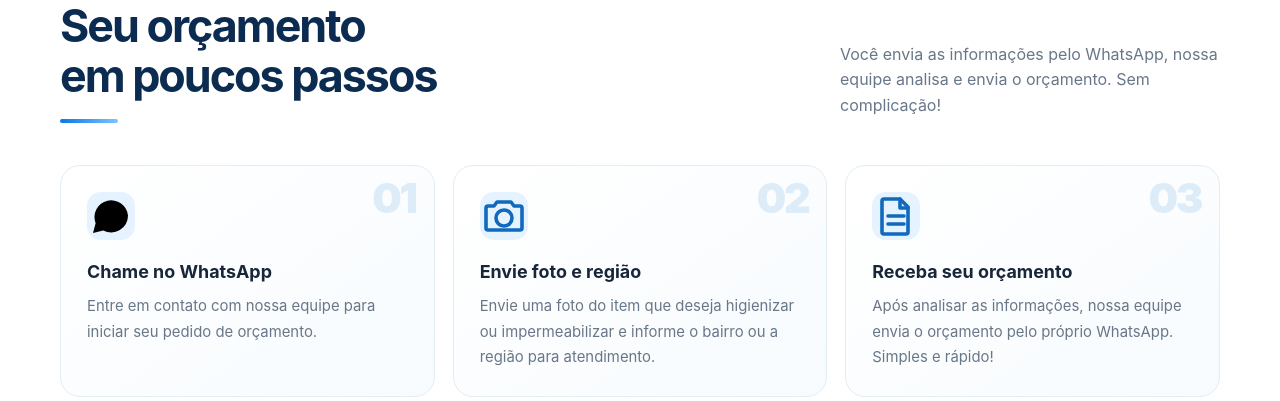
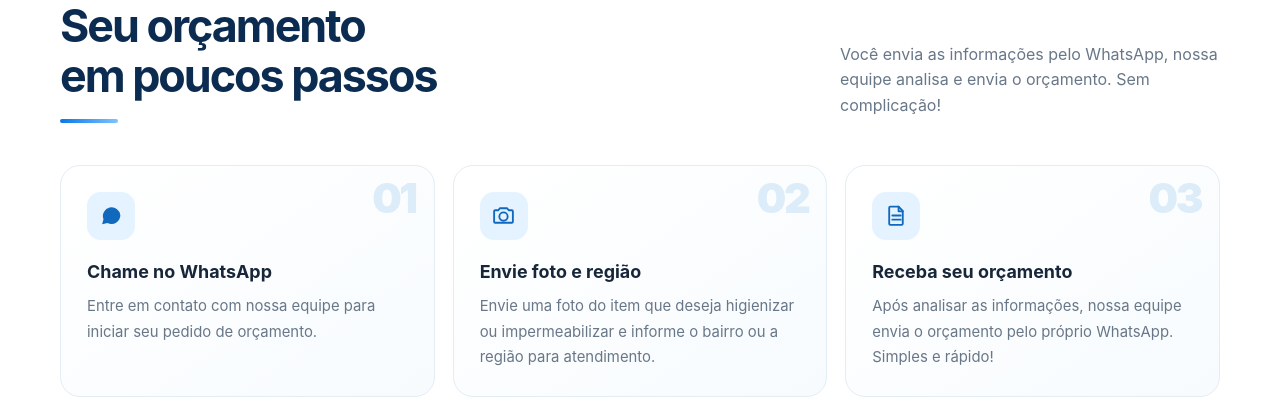
Before and after one commit to lavsofarj/lavsofa, a Django app: page / in a window 1280 px wide. Shown: the part 2423-2824 px from the top of the page. Run offline with Django 5.2, Linux system fonts and the light colour scheme; data comes from the database, SQL or seed files in the repository; data that the repository does not hold is empty.

Commit message:
Ajusta tamanho dos ícones das etapas

```diff
--- a/static/css/site.css
+++ b/static/css/site.css
@@ -425,3 +425,8 @@
   object-fit:contain;
   vertical-align:middle;
 }
+
+
+/* Ícones das três etapas de orçamento */
+.step-icon svg{display:block;width:25px;height:25px}
+.step-icon .step-icon-whatsapp{fill:currentColor}
```
